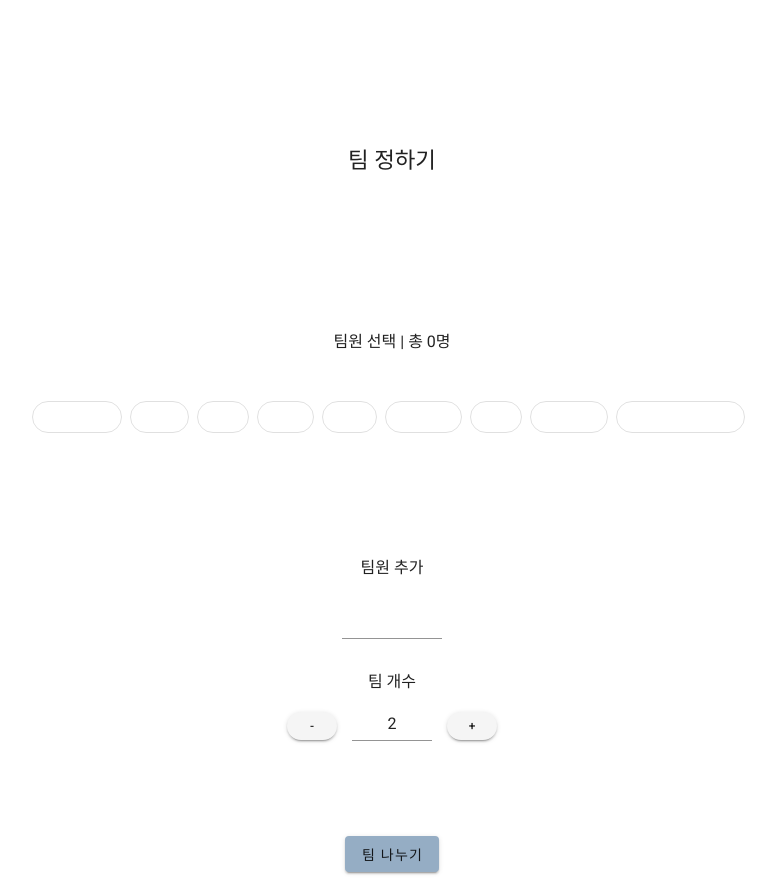
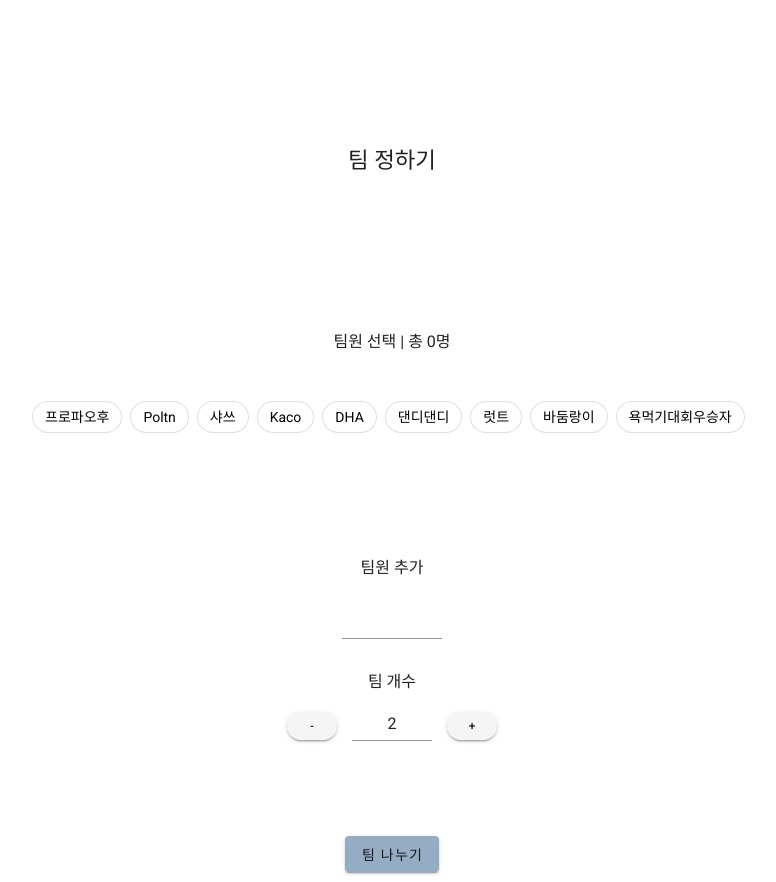
Before and after one commit to sklubmk/lol-tools, a Vue app: page / in a window 1280 px wide. Shown: the whole page, without its empty margins (248-1024 px from the left). Built offline with nearby package versions, Linux system fonts and the light colour scheme.

Commit message:
debugging

```diff
--- a/src/components/LadderGame.vue
+++ b/src/components/LadderGame.vue
@@ -52,16 +52,13 @@ export default {
     data: () => ({
         amenities: [],
         list: ['프로파오후','Poltn','샤쓰','Kaco','DHA','댄디댄디','럿트','바둠랑이','욕먹기대회우승자'],
-        listColorSet:[],
+        listColorSet:['#fff','#fff','#fff','#fff','#fff','#fff','#fff','#fff','#fff'],
         colorSet:['#2b336b','#d20b0b','#ecc80f','#738934'],
         newId:'',
         teamLength:2,
     }),
     components:{
         ButtonCounter,
-    },
-    create(){
-        this.listColorSet = Array.from(Array(this.list.length),()=>'#fff')
     },
     methods:{
         addUser(){
```
Also changed, not shown: 8 other files (tests, documents, lock files or other folders).
